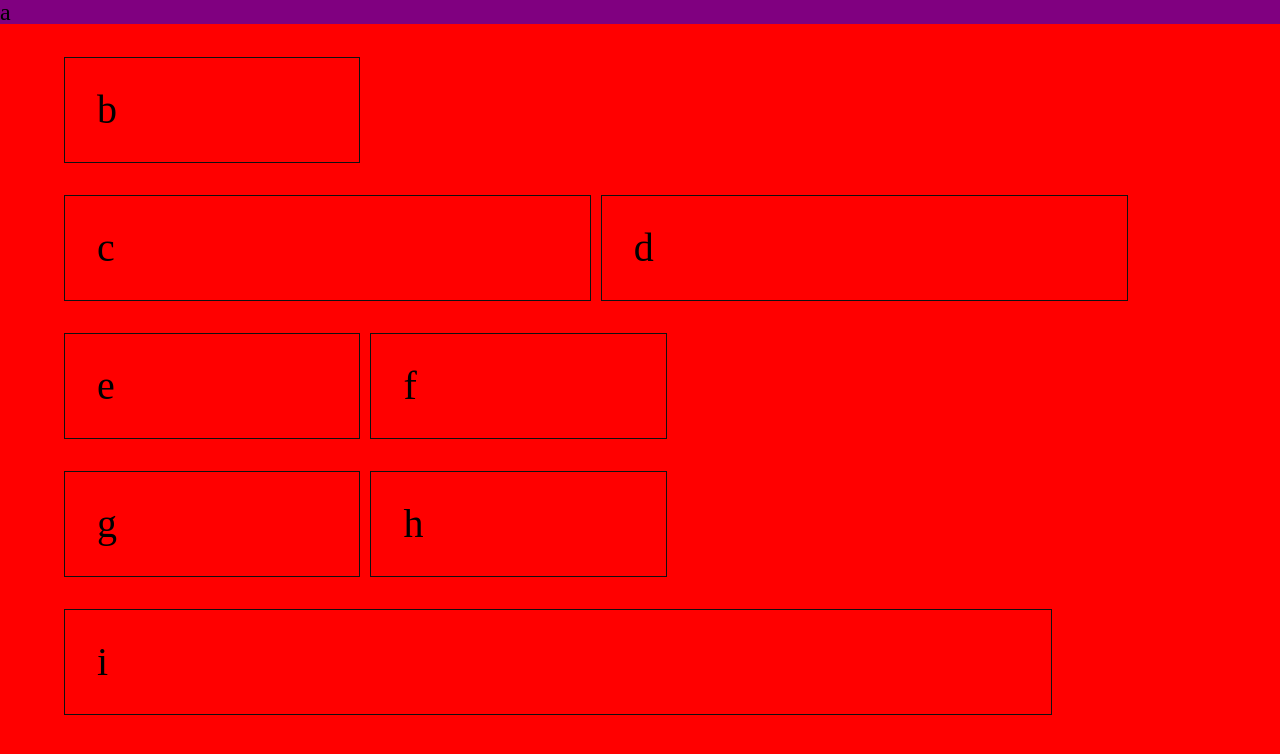
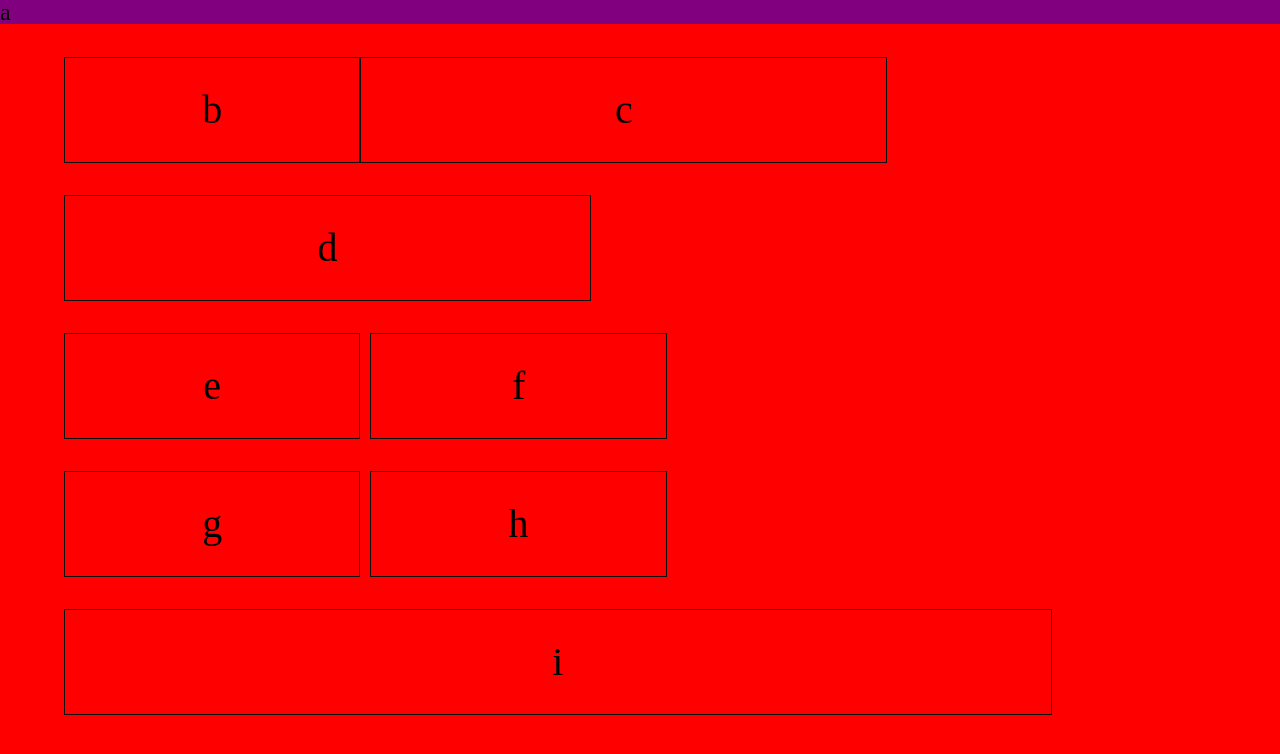
Before and after one commit to bobmcphe/lab-01, a plain HTML site: page index.html in a window 1280 px wide. Drawn offline with Linux system fonts and the light colour scheme.

Commit message:
aligned text

```diff
--- a/index.html
+++ b/index.html
@@ -25,24 +25,26 @@
     <main>
       <section class="deck">
         <div class="card special">b</div>
-        <section id="innerBox">
+
+        <div id="innerBox">
 
             <div class="tier1 card">c</div>
             <div class="card tier1">d</div>
 
                 <section>
-                <div class="card tier2">e</div>
-                <div class="card tier2">f</div>
+                    <div class="card tier2">e</div>
+                    <div class="card tier2">f</div>
                 </section>
 
                 <section>
-                <div class="card tier2">g</div>
-                <div class="card tier2">h</div>
-                </section>
-                <div class="card tier3">i</div>
+                    <div class="card tier2">g</div>
+                    <div class="card tier2">h</div>
                 </section>
 
-        </section>
+                <div class="card tier3">i</div>
+
+
+        </div>
 
       </section>
 
--- a/styles/layout.css
+++ b/styles/layout.css
@@ -7,6 +7,7 @@
 div.card {
     margin: 1rem 0;
     padding: 2rem;
+    text-align: center;
 }
 
 @media (min-width: 1160px) {
@@ -32,6 +33,11 @@ div.card {
 
     div.special {
         width: 20%;
+        float: left;
+    }
+
+    section.innerBox {
+        float: right;
     }
 
 }
```
